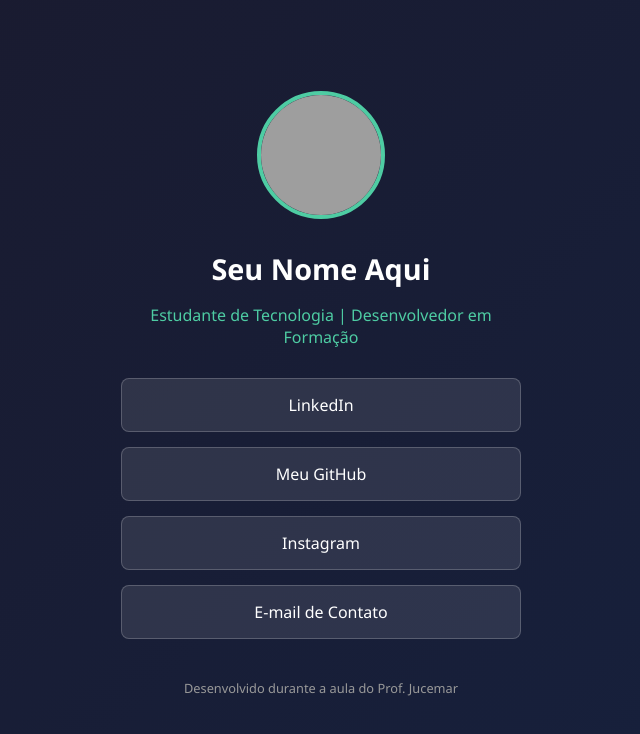
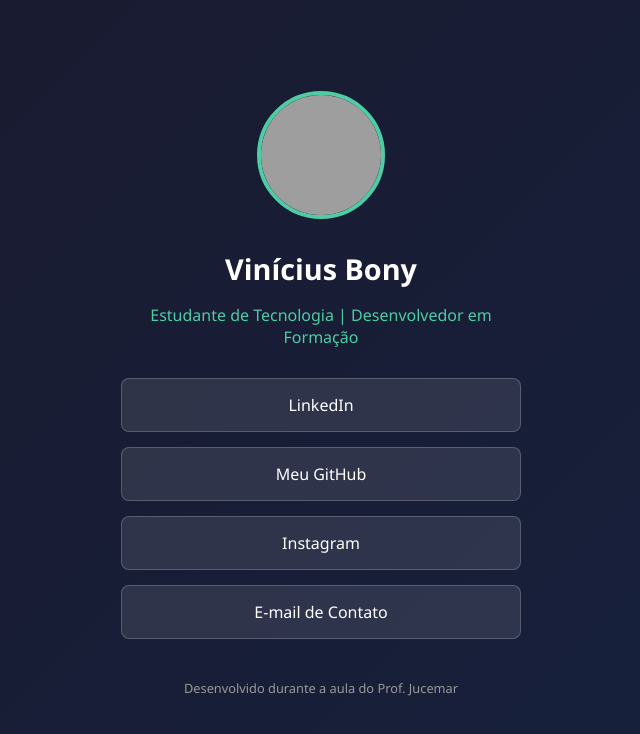
Before and after one commit to viniciusbony67/meu-cartao-digital, a plain HTML site: page index.html in a window 1280 px wide. Shown: the whole page, without its empty margins (319-959 px from the left). Drawn offline with Linux system fonts and the light colour scheme; grey boxes are pictures that could not be loaded.

Commit message:
Update index.html

```diff
--- a/index.html
+++ b/index.html
@@ -12,7 +12,7 @@
 <!-- Substitua o link abaixo pela sua foto do GitHub --> <img
 src="https://github.com/identicons/jucemar.png"
 alt="Foto de Perfil" class="profile-img">
-<h1>Seu Nome Aqui</h1>
+<h1>Vinícius Bony</h1>
 <p class="subtitle">Estudante de Tecnologia | Desenvolvedor em Formação</p>
 </header>
 <main class="links">
```
